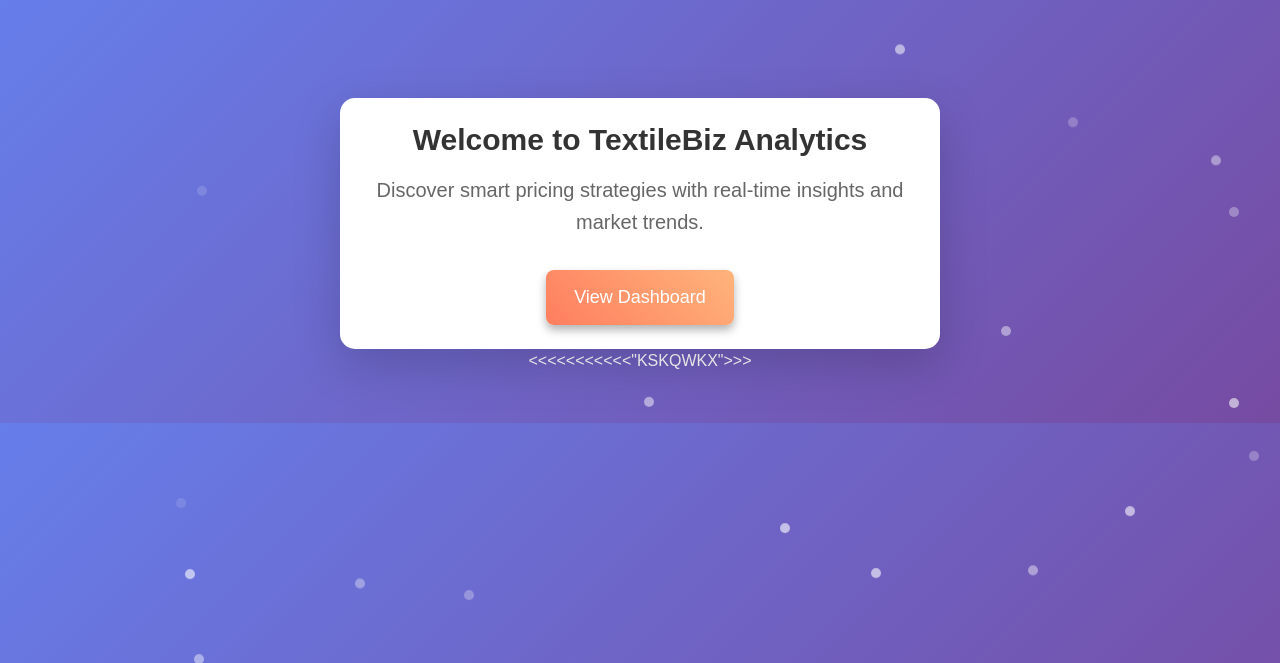
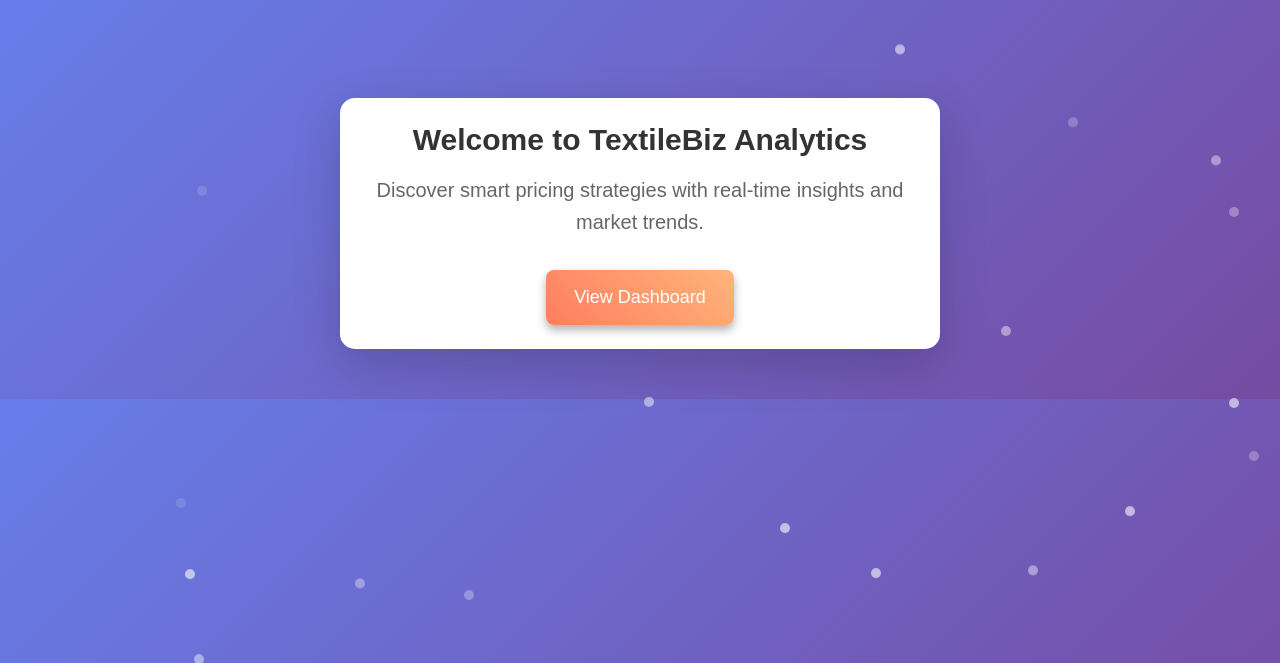
Before and after one commit to SaideepRangoni/TextileBiz-Analytics-Smart-Pricing-Market-Analysis, a Flask app: page / in a window 1280 px wide. Shown: the top 663 px of the page. Run offline with Flask 2, Linux system fonts and the light colour scheme; some libraries are stand-ins or nearby versions.

Commit message:
Update dashboard.html

```diff
--- a/templates/dashboard.html
+++ b/templates/dashboard.html
@@ -135,4 +135,3 @@
     <script src="https://cdn.jsdelivr.net/npm/bootstrap@5.3.0/dist/js/bootstrap.bundle.min.js"></script>
 </body>
 </html><html></html>
-<<<<<<<<<<<"KSKQWKX"<SX>>>></SX>
```
